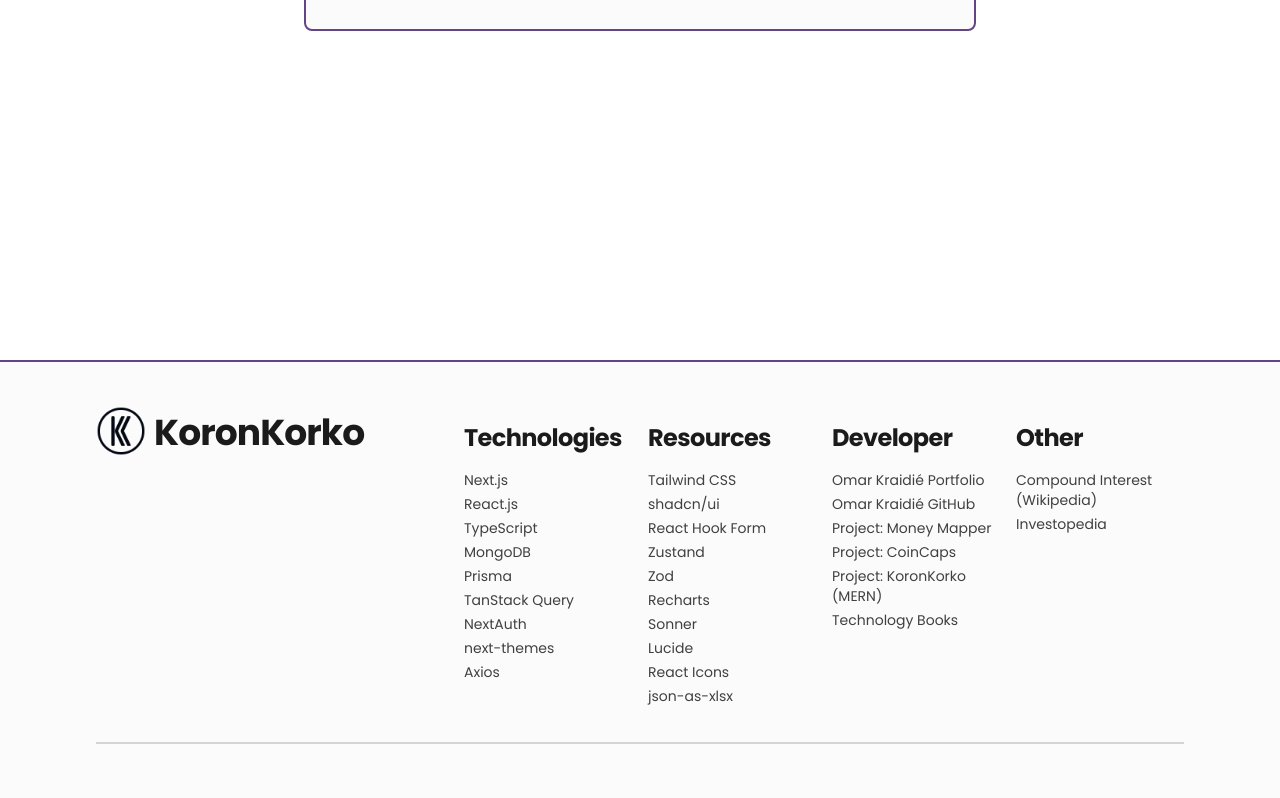
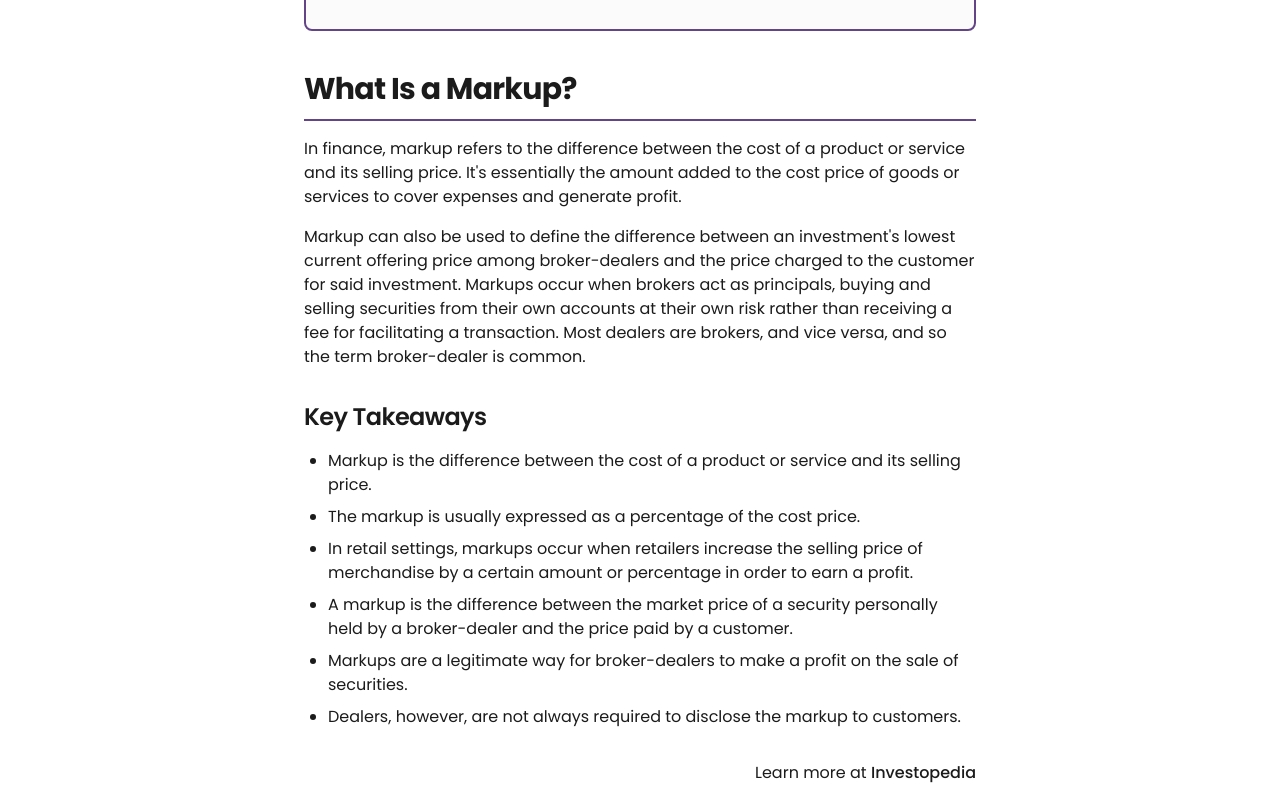
Before and after one commit to 0mppula/koronkorko-remastered, a Next.js app: page /markup-calculator in a window 1280 px wide. Shown: the part 440-1238 px from the top of the page. Built offline with nearby package versions, Linux system fonts and the light colour scheme; no server answers.

Commit message:
Added infos to the markup and break even point calculators.

```diff
--- a/app/(calculators)/break-even-point-calculator/Calculator.tsx
+++ b/app/(calculators)/break-even-point-calculator/Calculator.tsx
@@ -27,6 +27,7 @@ import { BreakEvenPointCalculation } from '@prisma/client';
 import { useQuery } from '@tanstack/react-query';
 import { useSession } from 'next-auth/react';
 import { useForm } from 'react-hook-form';
+import Info from './Info';
 import Report from './Report';
 
 const defaultValues: IBreakEvenPointFormData = {
@@ -188,6 +189,8 @@ const Calculator = () => {
 			</FormContainer>
 
 			{report && <Report report={report} />}
+
+			<Info />
 		</>
 	);
 };
--- /dev/null
+++ b/app/(calculators)/break-even-point-calculator/Info.tsx
@@ -0,0 +1,51 @@
+import ReportSection from '@/components/Report/ReportSection';
+import ReportSource from '@/components/Report/ReportSource';
+import TypographyH3 from '@/components/TypographyH3';
+
+const Info = () => {
+	return (
+		<ReportSection title="What Is the Breakeven Point?" className="mt-10">
+			<p>
+				In corporate accounting, the breakeven point (BEP) is the moment a company&apos;s
+				operations stop being unprofitable and starts to earn a profit. The breakeven point
+				is the production level at which total revenues for a product equal total expenses.
+				The breakeven point can also be used in other ways across finance such as in
+				trading.
+			</p>
+
+			<div className="mt-4">
+				<TypographyH3>Key Takeaways</TypographyH3>
+
+				<ul className="my-4 ml-6 list-disc [&>li]:mt-2">
+					<li>
+						In accounting, the breakeven point is calculated by dividing the fixed costs
+						of production by the price per unit minus the variable costs of production.
+					</li>
+
+					<li>
+						The breakeven point is the level of production at which the costs of
+						production equal the revenues for a product.
+					</li>
+
+					<li>
+						In investing, the breakeven point is said to be achieved when the market
+						price of an asset is the same as its original cost.
+					</li>
+
+					<li>
+						A breakeven analysis can help with finding missing expenses, limiting
+						decisions based on emotions, establishing goals, securing funding, and
+						setting appropriate prices.
+					</li>
+				</ul>
+			</div>
+
+			<ReportSource
+				href="https://www.investopedia.com/terms/b/breakevenpoint.asp#toc-what-is-the-breakeven-point-bep"
+				text="Investopedia"
+			/>
+		</ReportSection>
+	);
+};
+
+export default Info;
--- a/app/(calculators)/markup-calculator/Calculator.tsx
+++ b/app/(calculators)/markup-calculator/Calculator.tsx
@@ -24,6 +24,7 @@ import { MarkupCalculation } from '@prisma/client';
 import { useQuery } from '@tanstack/react-query';
 import { useSession } from 'next-auth/react';
 import { useForm } from 'react-hook-form';
+import Info from './Info';
 import Report from './Report';
 
 const defaultValues: IMarkupFormData = {
@@ -155,6 +156,8 @@ const Calculator = () => {
 			</FormContainer>
 
 			{report && <Report report={report} />}
+
+			<Info />
 		</>
 	);
 };
--- /dev/null
+++ b/app/(calculators)/markup-calculator/Info.tsx
@@ -0,0 +1,64 @@
+import ReportSection from '@/components/Report/ReportSection';
+import ReportSource from '@/components/Report/ReportSource';
+import TypographyH3 from '@/components/TypographyH3';
+
+const Info = () => {
+	return (
+		<ReportSection title="What Is a Markup?" className="mt-10">
+			<p>
+				In finance, markup refers to the difference between the cost of a product or service
+				and its selling price. It&apos;s essentially the amount added to the cost price of
+				goods or services to cover expenses and generate profit.
+			</p>
+
+			<p>
+				Markup can also be used to define the difference between an investment&apos;s lowest
+				current offering price among broker-dealers and the price charged to the customer
+				for said investment. Markups occur when brokers act as principals, buying and
+				selling securities from their own accounts at their own risk rather than receiving a
+				fee for facilitating a transaction. Most dealers are brokers, and vice versa, and so
+				the term broker-dealer is common.
+			</p>
+
+			<div className="mt-4">
+				<TypographyH3>Key Takeaways</TypographyH3>
+
+				<ul className="my-4 ml-6 list-disc [&>li]:mt-2">
+					<li>
+						Markup is the difference between the cost of a product or service and its
+						selling price.
+					</li>
+
+					<li>The markup is usually expressed as a percentage of the cost price.</li>
+
+					<li>
+						In retail settings, markups occur when retailers increase the selling price
+						of merchandise by a certain amount or percentage in order to earn a profit.
+					</li>
+
+					<li>
+						A markup is the difference between the market price of a security personally
+						held by a broker-dealer and the price paid by a customer.
+					</li>
+
+					<li>
+						Markups are a legitimate way for broker-dealers to make a profit on the sale
+						of securities.
+					</li>
+
+					<li>
+						Dealers, however, are not always required to disclose the markup to
+						customers.
+					</li>
+				</ul>
+			</div>
+
+			<ReportSource
+				href="https://www.investopedia.com/terms/m/markup.asp"
+				text="Investopedia"
+			/>
+		</ReportSection>
+	);
+};
+
+export default Info;
--- a/components/Report/ReportSource.tsx
+++ b/components/Report/ReportSource.tsx
@@ -10,7 +10,7 @@ interface ReportSourceProps extends React.HTMLAttributes<HTMLParagraphElement> {
 const ReportSource = ({ href, text, className, ...props }: ReportSourceProps) => {
 	return (
 		<p {...props} className={cn('ml-auto', className)}>
-			Source:{' '}
+			Learn more at{' '}
 			<a
 				className={cn(
 					buttonVariants({
```
